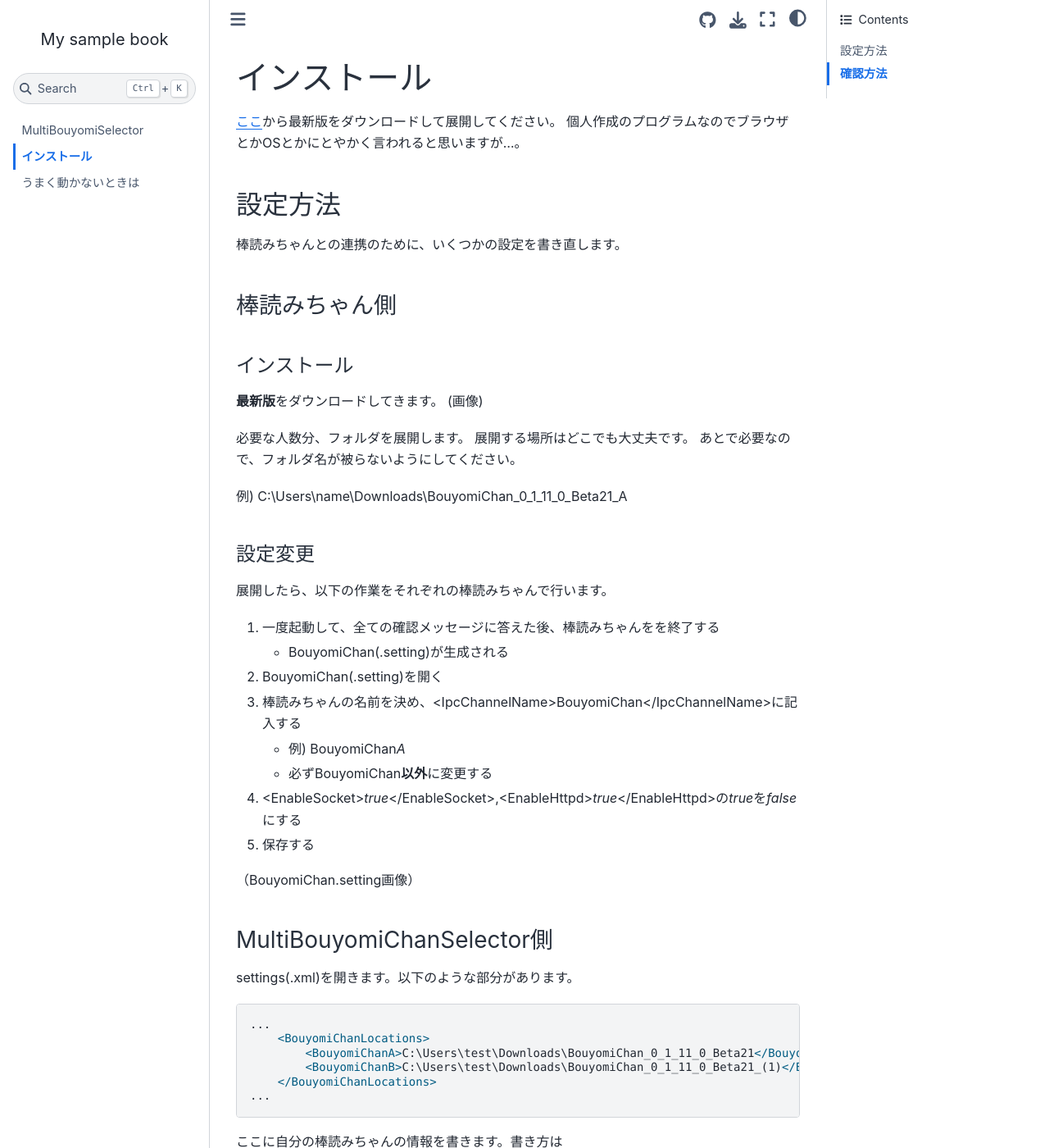
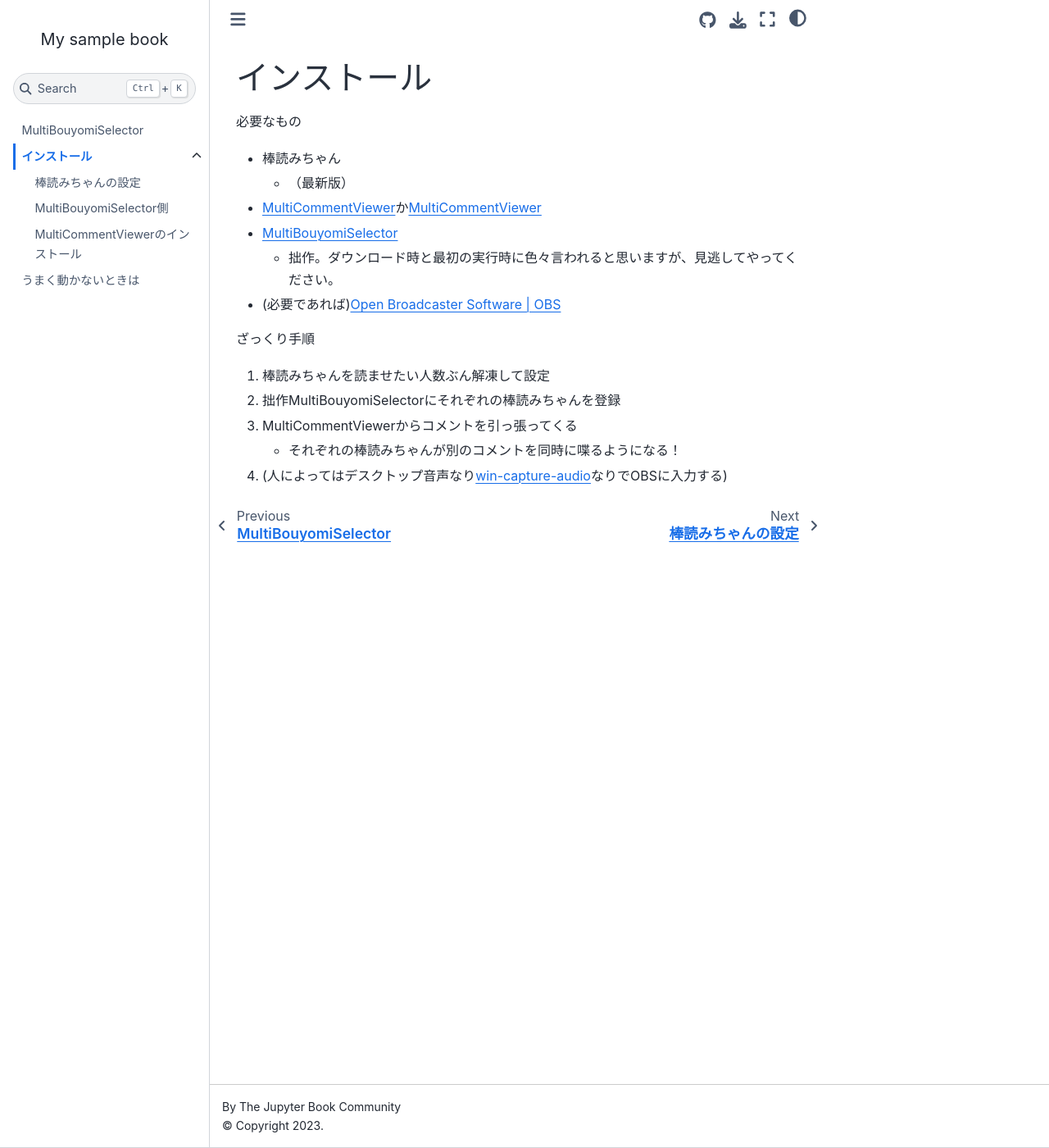
Before and after one commit to kure3rd/MultiBouyomiSelector, a Jupyter Book: the page built from HowToInstall.md, in a window 1280 px wide and 1400 px high. Shown: the whole window at 82% size. Built offline with Jupyter Book 1.0.4 settings and Sphinx 7.4.7 and the Sphinx Book theme 1.1.4, drawn with Linux system fonts in a browser that asks for light colours; pages that are not in the unit, such as notebooks, are missing from menus; some of the changed text lies outside the part shown.

Commit message:
separate HowToInstall.md

````diff
--- a/HowToInstall.md
+++ b/HowToInstall.md
@@ -1,72 +1,17 @@
 # インストール
 
-[ここ](https://github.com/kure3rd/MultiBouyomiSelector/releases)から最新版をダウンロードして展開してください。
-個人作成のプログラムなのでブラウザとかOSとかにとやかく言われると思いますが…。
+必要なもの
+- 棒読みちゃん
+    - （最新版）
+- [MultiCommentViewer](https://develop-kui.com/blog/multicommentviewer-download/)か[MultiCommentViewer](https://ryu-s.github.io/app/multicommentviewer)
+- [MultiBouyomiSelector](https://github.com/kure3rd/MultiBouyomiSelector/releases)
+    - 拙作。ダウンロード時と最初の実行時に色々言われると思いますが、見逃してやってください。
+- (必要であれば)[Open Broadcaster Software \| OBS](https://obsproject.com/)
 
-## 設定方法
+ざっくり手順
 
-棒読みちゃんとの連携のために、いくつかの設定を書き直します。
-
-### 棒読みちゃん側
-
-#### インストール
-
-**最新版**をダウンロードしてきます。
-(画像)
-
-必要な人数分、フォルダを展開します。
-展開する場所はどこでも大丈夫です。
-あとで必要なので、フォルダ名が被らないようにしてください。
-
-例) C:\Users\name\Downloads\BouyomiChan_0_1_11_0_Beta21_A
-
-#### 設定変更
-
-展開したら、以下の作業をそれぞれの棒読みちゃんで行います。
-
-1. 一度起動して、全ての確認メッセージに答えた後、棒読みちゃんをを終了する
-    - BouyomiChan\(.setting\)が生成される
-2. BouyomiChan\(.setting\)を開く
-3. 棒読みちゃんの名前を決め、\<IpcChannelName\>BouyomiChan\</IpcChannelName\>に記入する
-    - 例) BouyomiChan*A*
-    - 必ずBouyomiChan**以外**に変更する
-4. \<EnableSocket\>*true*\</EnableSocket\>,\<EnableHttpd\>*true*\</EnableHttpd\>の*true*を*false*にする
-5. 保存する
-
-（BouyomiChan.setting画像）
-
-### MultiBouyomiChanSelector側
-
-settings\(.xml\)を開きます。以下のような部分があります。
-
-```xml
-...
-    <BouyomiChanLocations>
-        <BouyomiChanA>C:\Users\test\Downloads\BouyomiChan_0_1_11_0_Beta21</BouyomiChanA>
-        <BouyomiChanB>C:\Users\test\Downloads\BouyomiChan_0_1_11_0_Beta21_(1)</BouyomiChanB>
-    </BouyomiChanLocations>
-...
-```
-
-ここに自分の棒読みちゃんの情報を書きます。書き方は
-
-```xml
-<棒読みちゃんの名前>棒読みちゃんのフォルダ</棒読みちゃんの名前>
-```
-
-- 棒読みちゃんの名前は、棒読みちゃんの設定ファイルに書いた名前です
-- 棒読みちゃんのフォルダは、棒読みちゃんを展開したフォルダ名です
-
-棒読みちゃんを展開したフォルダ名は、棒読みちゃんのファイルを右クリック->プロパティからコピーできます。
-
-(画像)
-
-## 確認方法
-
-- [MultiCommentViewer](https://ryu-s.github.io/app/multicommentviewer)とか[MultiCommentViewer](https://develop-kui.com/blog/multicommentviewer-download/)とかをダウンロードします。
-    - 使い方は各ページを参照してください。
-- 適当なライブ配信を設定します。
-- 棒読みちゃん連携をonにします。
-- MultiBouyomiSelectorを起動します。
-    - 一緒に棒読みちゃんも起動します。
-- ちょっと間をおいて、棒読みちゃんたちが喋り始めます。
+1. 棒読みちゃんを読ませたい人数ぶん解凍して設定
+1. 拙作MultiBouyomiSelectorにそれぞれの棒読みちゃんを登録
+1. MultiCommentViewerからコメントを引っ張ってくる
+    - それぞれの棒読みちゃんが別のコメントを同時に喋るようになる！
+1. (人によってはデスクトップ音声なり[win\-capture\-audio](https://obsproject.com/forum/resources/win-capture-audio.1338/)なりでOBSに入力する)
--- a/_toc.yml
+++ b/_toc.yml
@@ -5,4 +5,9 @@ format: jb-book
 root: intro
 chapters:
 - file: HowToInstall.md
+  sections:
+  - file: HowToInstall/setting-BouyomiChan.md
+  - file: HowToInstall/setting-MultiBouyomiSelector.md
+  - file: HowToInstall/setting-MultiCommentViewer.md
+- file: separate.md
 - file: Help.md
````
Also changed, not shown: HowToInstall/setting-BouyomiChan.md (added, +35 -0 lines), HowToInstall/setting-MultiBouyomiSelector.md (added, +44 -0 lines), HowToInstall/setting-MultiCommentViewer.md (added, +36 -0 lines).
